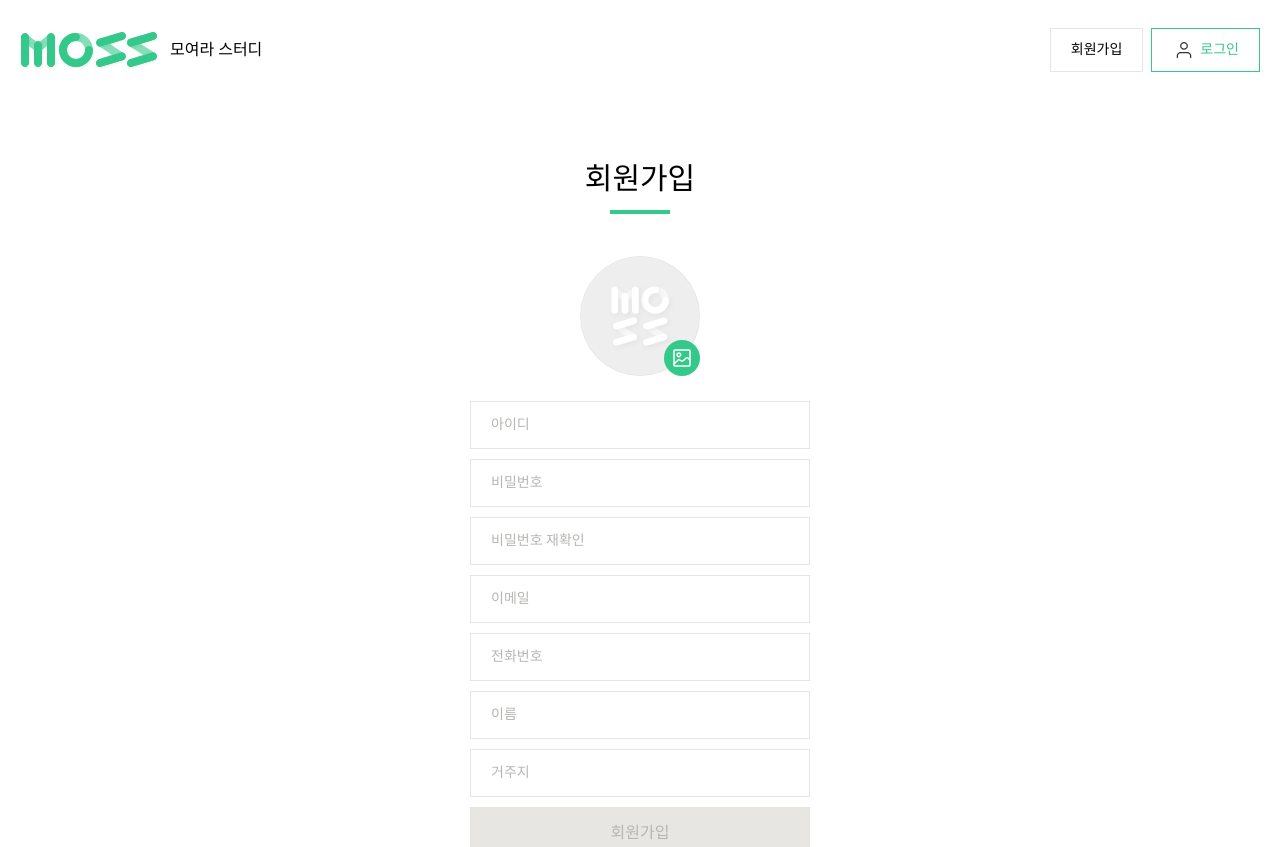
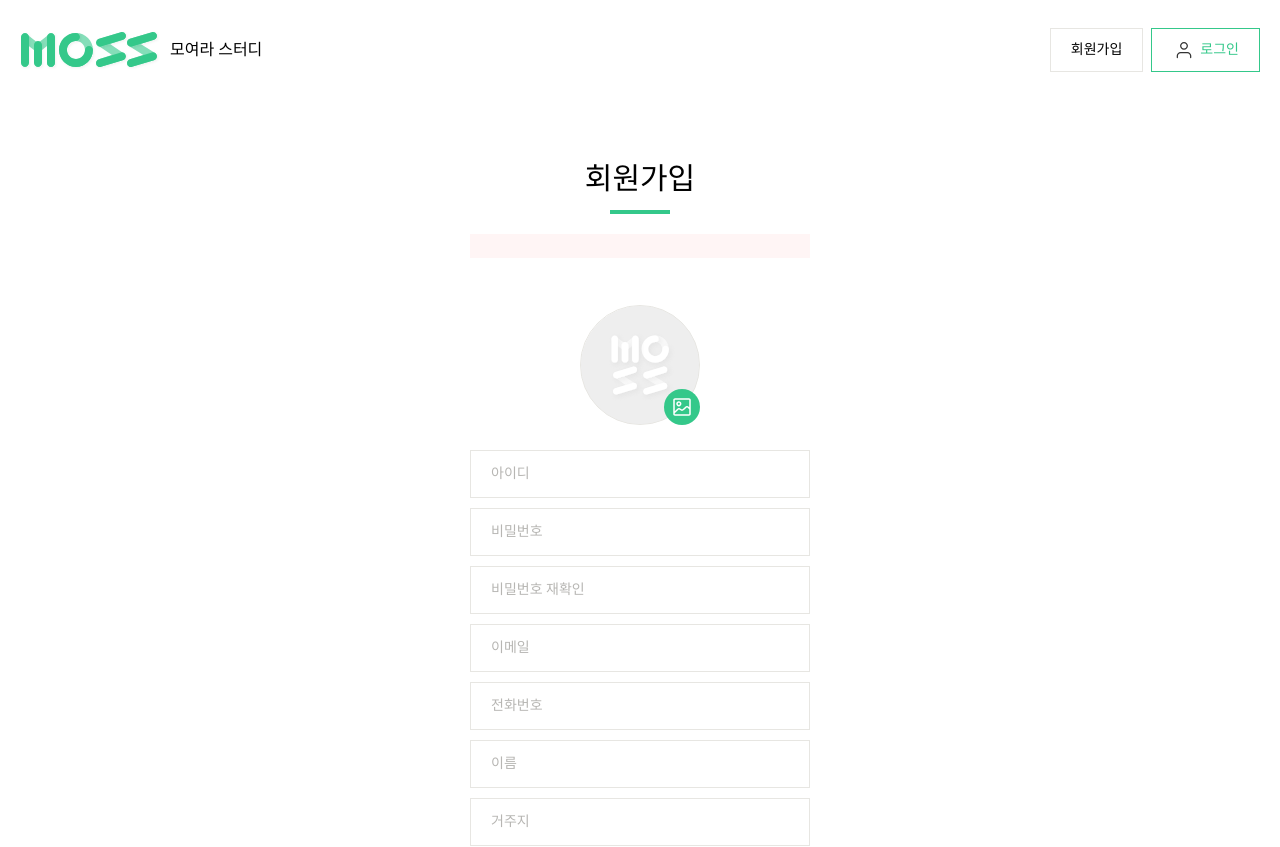
Before and after one commit to IRONDESK/moss, a Next.js app: page /join in a window 1280 px wide. Shown: the top 847 px of the page. Built offline with nearby package versions, Linux system fonts and the light colour scheme; no server answers; a web font is replaced by a local one.

Commit message:
🐛  회원가입 버그수정

```diff
--- a/src/pages/join.tsx
+++ b/src/pages/join.tsx
@@ -6,6 +6,7 @@ import useMutation from 'src/libs/client/useMutation';
 import { FileUpload } from 'src/components/Join/FileUpload';
 import { COLOR } from 'src/constants';
 import { useRouter } from 'next/router';
+import { Error } from 'src/styles/loginStyles';
 
 interface joinForm {
   email?: string;
@@ -19,27 +20,23 @@ interface joinForm {
 }
 
 export default function Join() {
-  //fecth를 위한 mutation Hook // 데이터 -> 백엔드(url)로 전송
-  const [join, { loading, data, error }] = useMutation('/api/users/join');
-
-  //useForm
+  //Submit
   const {
     register,
     handleSubmit,
     formState: { errors },
   } = useForm<joinForm>({
-    mode: 'onBlur',
+    mode: 'onChange',
   });
 
   const onValid = (data: joinForm) => {
     join(data);
   };
 
-  const InValid = (errors: FieldErrors) => {
-    console.log(errors);
-  };
+  //API
+  const [join, { loading, data }] = useMutation('/api/users/join');
 
-  //제출후 페이지 이동
+  //페이지 이동
   const router = useRouter();
   useEffect(() => {
     if (data?.ok) {
@@ -59,7 +56,11 @@ export default function Join() {
         <h1>
           <span>회원가입</span>
         </h1>
-        <form onSubmit={handleSubmit(onValid, InValid)}>
+        {loading ? (
+          <Loading>로딩중...</Loading>
+        ) : (
+          <form onSubmit={handleSubmit(onValid)}>
+            <Error>{data?.error ? data?.error : null}</Error>
             <FileUpload getIsImage={getIsImage} register={register('avatar')} />
             <input
               {...register('userId', { required: '아이디가 필요합니다!' })}
@@ -113,13 +114,23 @@ export default function Join() {
 
             <button type="submit">{loading ? '로딩중...' : '회원가입'}</button>
           </form>
+        )}
       </Container>
     </>
   );
 }
+const Loading = styled.div`
+  font-size: 40px;
+  color: ${COLOR.main};
+  text-align: center;
+  margin-top: 100px;
+`;
 const Container = styled.section`
   padding: 100px 0;
-  text-align: center;
+  display: flex;
+  flex-direction: column;
+  align-items: center;
+  justify-content: center;
   h1 {
     display: flex;
     justify-content: center;
--- a/src/styles/loginStyles.ts
+++ b/src/styles/loginStyles.ts
@@ -17,8 +17,7 @@ export const H1 = styled.h1`
   }
 `;
 
-export const Error = styled.span`
-  display: block;
+export const Error = styled.div`
   background: #fff5f5;
   color: ${COLOR.error};
   width: 100%;
```
Also changed, not shown: src/pages/api/users/join.tsx (+8 -12 lines), 1 other file (tests, documents, lock files or other folders). Lines whose indentation alone changed are shown as unchanged.
